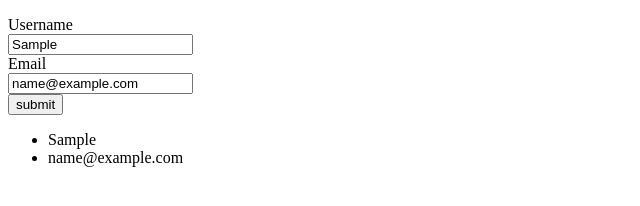
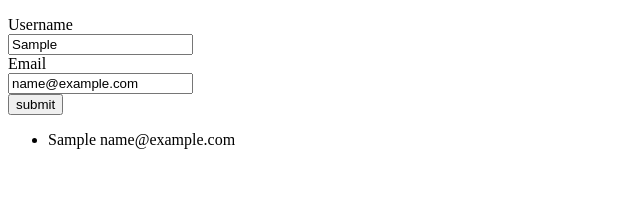
Before and after one commit to Dilkashpeshimam18/javascript-domManipulation, a plain HTML site: page index.html in a window 1280 px wide. Both pictures are taken after typing "Sample", "name@example.com" into the empty fields and a click on the input "submit". Shown: the part 92-298 px from the top of the page, without its empty margins (0-640 px from the left). Drawn offline with Linux system fonts and the light colour scheme.

Commit message:
displaying users from local storage

```diff
--- a/index.html
+++ b/index.html
@@ -26,8 +26,6 @@
         </section>
 
         <ul class="user-detail">
-            <li class="user-name"></li>
-            <li class="user-email"></li>
 
 
 
--- a/index3.js
+++ b/index3.js
@@ -1,22 +1,52 @@
 let button=document.querySelector('.btn')
 let username=document.querySelector('#user')
 let email=document.querySelector('#email')
-let user
-
+let users=[]
+let userObj={}
 button.addEventListener('click',(e)=>{
     e.preventDefault()
     if(username.value==='' || email.value===''){
         alert('Please enter the value')
     }else{
-        user={
+        userObj={
             name:username.value,
             email:email.value
         }
-        document.querySelector('.user-name').innerHTML=username.value
-        document.querySelector('.user-email').innerHTML=email.value
-        localStorage.setItem('user', JSON.stringify(user))
-        // localStorage.setItem('email', userEmail)
+        localStorage.setItem(`user${userObj.name}`, JSON.stringify(userObj))
+        displayUser(userObj)
 
     }
-    console.log(JSON.parse(localStorage.getItem('user',user)))
 })
+
+document.addEventListener('DOMContentLoaded',()=>{
+
+    Object.keys(localStorage).forEach(function(key){
+        console.log(JSON.parse(localStorage.getItem(key)))
+       let userDetail=JSON.parse(localStorage.getItem(key))
+       users.push(userDetail)
+
+
+
+
+     });
+
+     users.forEach((user)=>{
+        let usersList=document.querySelector('.user-detail')
+
+     let userLi=document.createElement('li')
+     userLi.appendChild(document.createTextNode(`${user.name} ${user.email}`))
+     usersList.appendChild(userLi)
+})
+
+ })
+function displayUser(useObj){
+
+
+
+
+         let userList=document.querySelector('.user-detail')
+         let userTag=`<li> ${userObj.name} ${userObj.email} </li>`
+         userList.innerHTML= userList.innerHTML + userTag
+
+
+}
```
